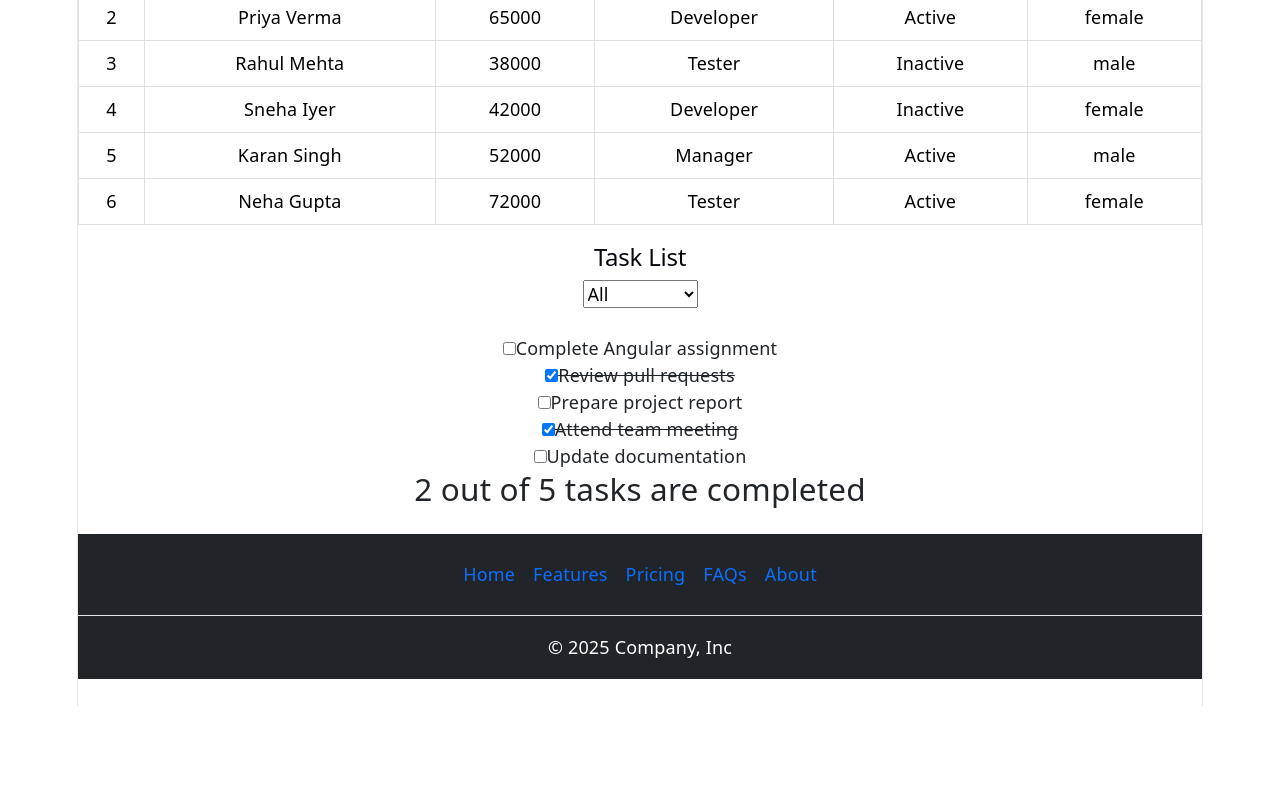
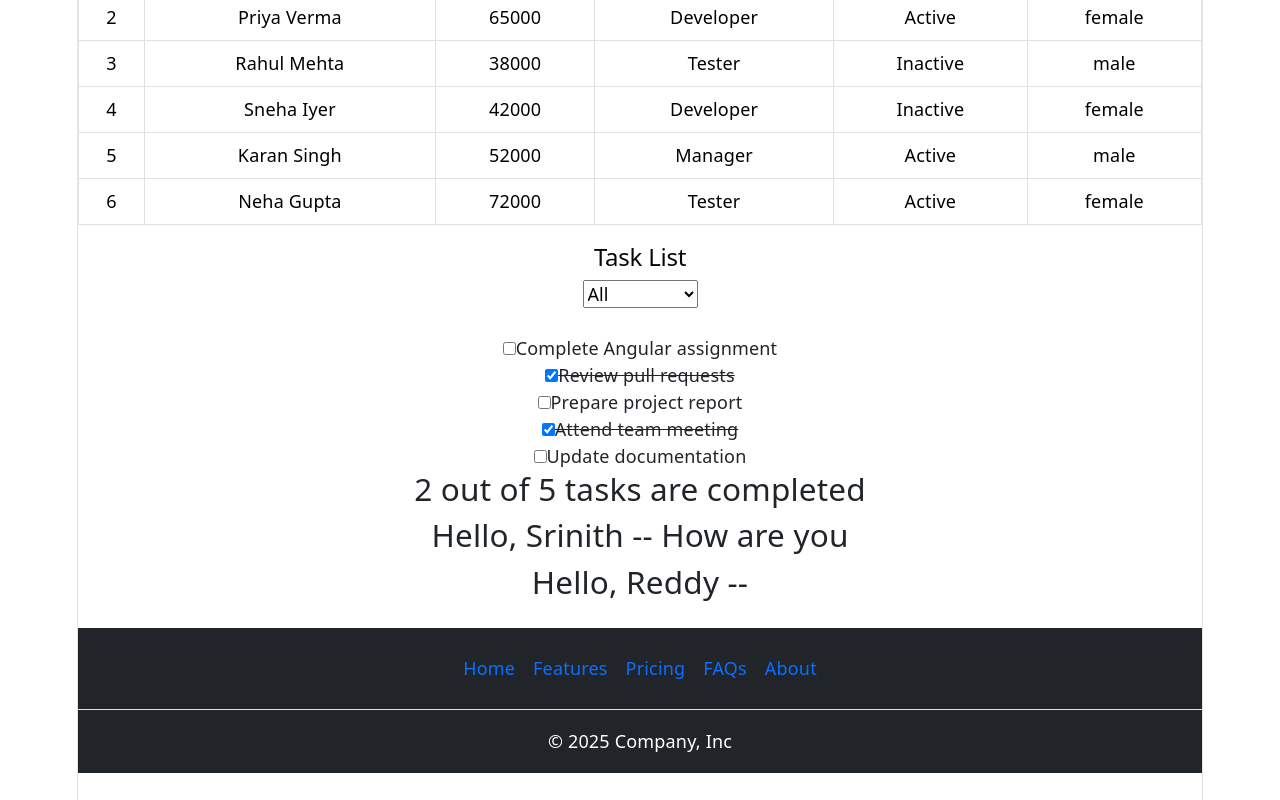
Before and after one commit to srinithreddy16/react-engineering-playbook, a React (Vite) app in the folder my-app/: page / in a window 1280 px wide. Shown: the part 4142-4942 px from the top of the page. Before the commit the page ends 4848 px from the top, so only its background shows below. Built offline with nearby package versions, Linux system fonts and the light colour scheme; the HTML template or start-up script is replaced by a standard one.

Commit message:
proptypes

```diff
--- a/my-app/package.json
+++ b/my-app/package.json
@@ -11,12 +11,14 @@
   },
   "dependencies": {
     "bootstrap": "^5.3.8",
+    "prop-types": "^15.8.1",
     "react": "^19.2.8",
     "react-dom": "^19.2.8"
   },
   "devDependencies": {
     "@eslint/js": "^10.0.1",
     "@types/node": "^24.13.3",
+    "@types/prop-types": "^15.7.15",
     "@types/react": "^19.2.18",
     "@types/react-dom": "^19.2.4",
     "@vitejs/plugin-react": "^6.1.0",
--- a/my-app/src/components/body/body.tsx
+++ b/my-app/src/components/body/body.tsx
@@ -7,6 +7,7 @@ import UserList from "../userlist/UserList.tsx";
 import ProductList from "../productList/ProductList.tsx";
 import EmployeeList from "../listItem/EmployeeList.tsx";
 import TaskList from "../listItem/TaskList.tsx";
+import PropsDemo1 from "../props/PropsDemo1.tsx";
 
 function Body(){
   console.log(add(10,20));
@@ -25,6 +26,8 @@ function Body(){
     <ProductList/>
     <EmployeeList/>
     <TaskList/>
+    <PropsDemo1 name="Srinith" msg="How are you" />
+    <PropsDemo1 name="Reddy"  />
   </div>
 }
 export default Body;
--- /dev/null
+++ b/my-app/src/components/props/PropsDemo1.tsx
@@ -0,0 +1,24 @@
+interface Greeting{
+  name:string; // mandatory props
+  msg?:string; //optional props
+}
+export default function PropsDemo1(props:Greeting){
+  return <h3>Hello, {props.name} -- {props.msg}</h3>;
+}
+
+
+
+
+
+/*This below code is written in java script
+import PropTypes from 'prop-types';
+
+export default function PropsDemo1(props:any) {
+  return <h3>Hello, {props.name} -- {props.msg}</h3>;
+}
+
+PropsDemo1.propTypes = {
+  name: PropTypes.string.isRequired, //mandatory props
+  msg: PropTypes.string
+};
+*/
```
Also changed, not shown: 1 other file (tests, documents, lock files or other folders).
